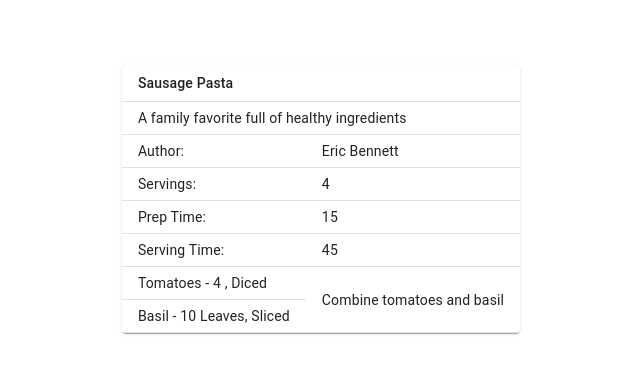
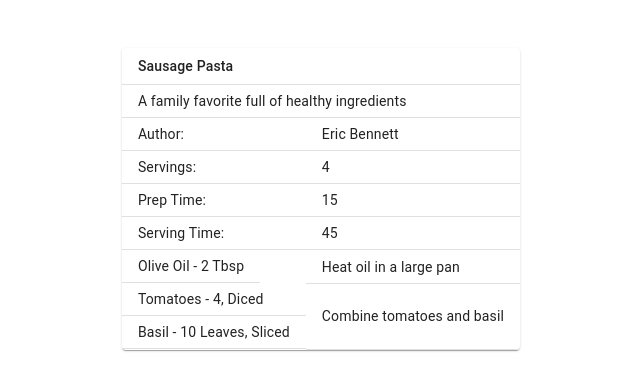
Before and after one commit to ericos-bennett/enPlace, a React (Vite) app in the folder frontend/: page / in a window 1280 px wide. Shown: the part 201-592 px from the top of the page, without its empty margins (319-959 px from the left). Built offline with nearby package versions, Linux system fonts and the light colour scheme.

Commit message:
add keys to iterative JSX

```diff
--- a/frontend/src/App.tsx
+++ b/frontend/src/App.tsx
@@ -1,5 +1,5 @@
+import './App.css'
 import { useState, useEffect } from 'react'
-import './App.css'
 import Table from '@mui/material/Table'
 import TableBody from '@mui/material/TableBody'
 import TableCell from '@mui/material/TableCell'
@@ -7,7 +7,7 @@ import TableContainer from '@mui/material/TableContainer'
 import TableHead from '@mui/material/TableHead'
 import TableRow from '@mui/material/TableRow'
 import Paper from '@mui/material/Paper'
-import { Recipe } from './types'
+import { Recipe, Ingredient } from './types'
 
 function App() {
   const testRecipePath = '/src/testRecipe.json'
@@ -20,6 +20,10 @@ function App() {
       .then(data => setRecipe(data))
       .catch(error => console.error('Error loading JSON:', error))
   }, []);
+
+  const formatIngredient = (ingredient: Ingredient) => {
+    return `${ingredient.ingredient} - ${ingredient.amount}${ingredient.units ? ` ${ingredient.units}` : ''}${ingredient.preparation ? `, ${ingredient.preparation}` : ''}`
+  }
 
   return (
     <>
@@ -53,16 +57,15 @@ function App() {
                 <TableCell>Serving Time: </TableCell>
                 <TableCell>{recipe.cookingTime}</TableCell>
               </TableRow>
-              {recipe.steps.map((step) => {
-                const ingredientCount = step.ingredients.length
+              {recipe.steps.map((step, stepIndex) => {
                 return (
-                  <TableRow>
-                    {step.ingredients.map((ingredient) => (
-                      <TableRow>
-                        <TableCell>{ingredient.ingredient} - {ingredient.amount} {ingredient.units}, {ingredient.preparation}</TableCell>
+                  <TableRow key={stepIndex}>
+                    {step.ingredients?.map((ingredient, ingredientIndex) => (
+                      <TableRow key={ingredientIndex}>
+                        <TableCell>{formatIngredient(ingredient)}</TableCell>
                       </TableRow>
                     ))}
-                    <TableCell rowSpan={ingredientCount}>{step.instructions}</TableCell>
+                    <TableCell>{step.instructions}</TableCell>
                   </TableRow>
                 )
               })}
--- a/frontend/src/testRecipe.json
+++ b/frontend/src/testRecipe.json
@@ -6,6 +6,17 @@
   "prepTime": 15,
   "cookingTime": 45,
   "steps": [
+    {
+      "ingredients": [
+        {
+          "ingredient": "Olive Oil",
+          "preparation": null,
+          "amount": 2,
+          "units": "Tbsp"
+        }
+      ],
+      "instructions": "Heat oil in a large pan"
+    },
     {
       "ingredients": [
         {
--- a/frontend/src/types.d.ts
+++ b/frontend/src/types.d.ts
@@ -9,13 +9,13 @@ export type Recipe = {
 };
 
 export type Step = {
-  ingredients: Ingredient[];
   instructions: string;
+  ingredients?: Ingredient[];
 };
 
 export type Ingredient = {
   ingredient: string;
-  preparation: string;
+  preparation?: string;
   amount: number;
   units?: string;
 };
```
